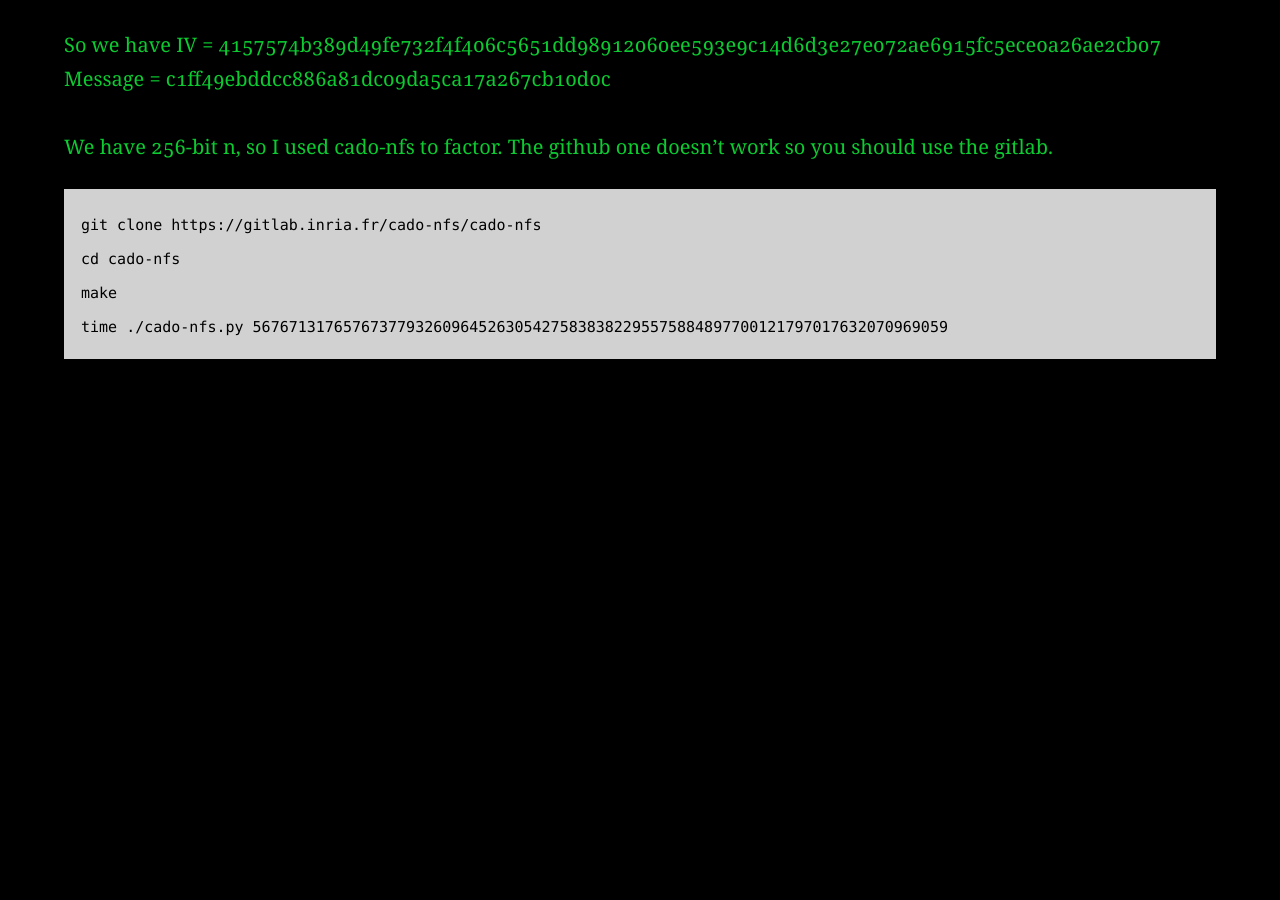
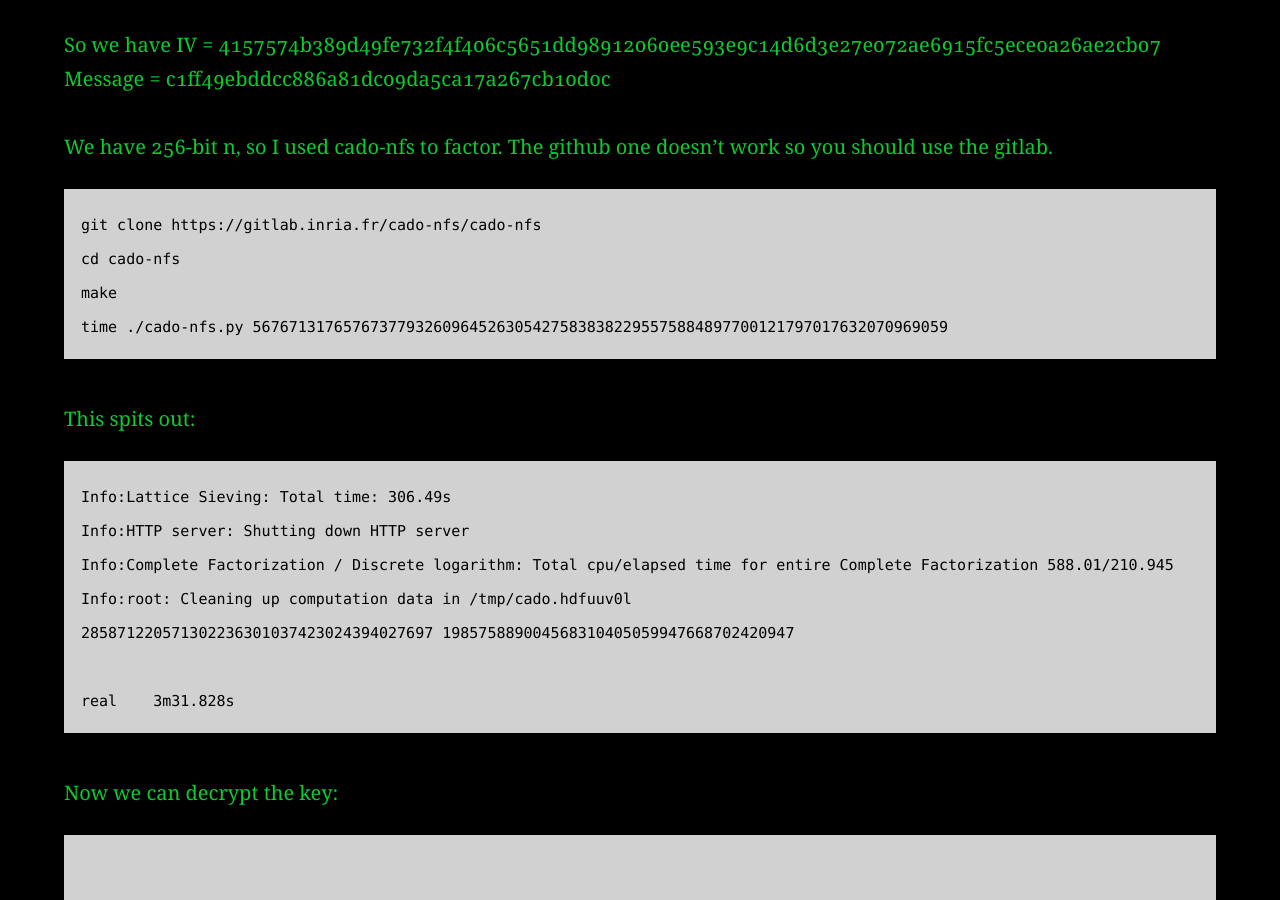
Before and after one commit to AC01010/Connor-McCartney.github.io, a Jekyll site: the page built from _posts/2012-12-18-btsCTF-2022.md, in a window 1280 px wide and 900 px high, scrolled down 627 px. Built offline with Jekyll 4.4.1, drawn with Linux system fonts in a browser that asks for light colours; before the commit the page ends 1020 px from its top, so only the background shows below that.

Commit message:
Update 2012-12-18-btsCTF-2022.md

````diff
--- a/_posts/2012-12-18-btsCTF-2022.md
+++ b/_posts/2012-12-18-btsCTF-2022.md
@@ -32,3 +32,21 @@ cd cado-nfs
 make
 time ./cado-nfs.py 56767131765767377932609645263054275838382295575884897700121797017632070969059
 ```
+
+This spits out:
+
+```
+Info:Lattice Sieving: Total time: 306.49s
+Info:HTTP server: Shutting down HTTP server
+Info:Complete Factorization / Discrete logarithm: Total cpu/elapsed time for entire Complete Factorization 588.01/210.945
+Info:root: Cleaning up computation data in /tmp/cado.hdfuuv0l
+285871220571302236301037423024394027697 198575889004568310405059947668702420947
+
+real    3m31.828s
+```
+
+Now we can decrypt the key:
+
+```python
+
+```
````
